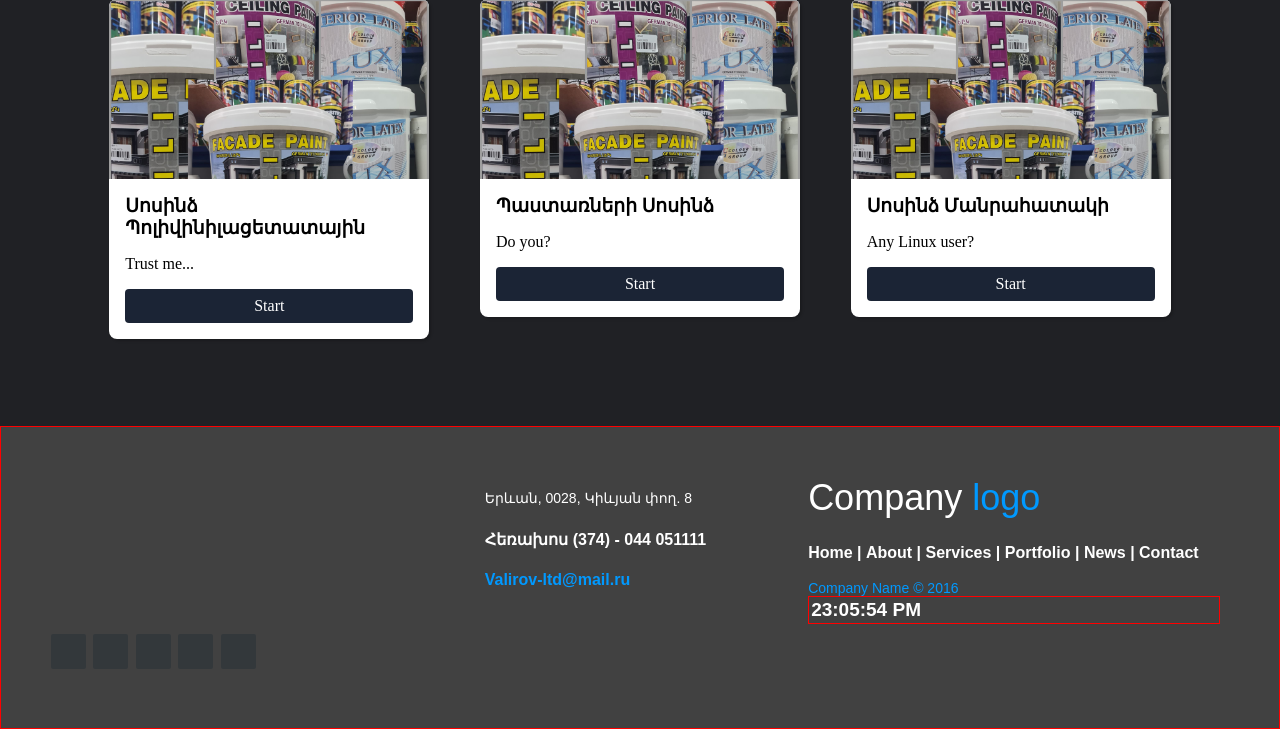
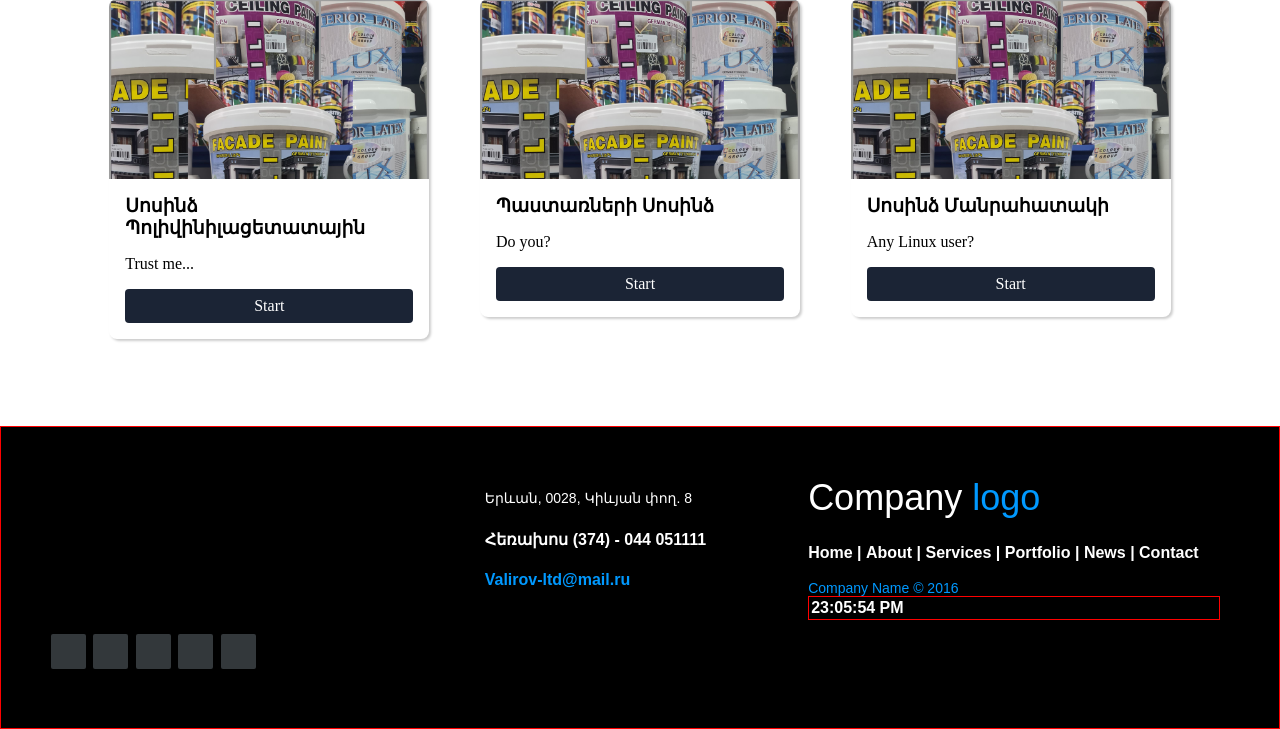
Before and after one commit to vardan-info/0751, a PHP site: page / in a window 1280 px wide. Shown: the part 2509-3238 px from the top of the page. Run offline with PHP 8.4, Linux system fonts and the light colour scheme; grey boxes are pictures that could not be loaded.

Commit message:
Update styles.css

```diff
--- a/css/styles.css
+++ b/css/styles.css
@@ -12,7 +12,7 @@
   color:white;
   border:1px solid red;
   padding:2px;
-  font-size:19px;
+  /* font-size:19px; */
 }
 
 .img_1{
@@ -349,7 +349,7 @@ background-color: #000000;
 	/*gallery*/
 	body {
   font-family: Raleway;
-  background-color: #202125;
+  /* background-color: #202125; */
 }
 
 .heading {
@@ -658,7 +658,7 @@ footer{
 
 /*footer--------------*/
 .footer {
-  background-color: #414141;
+  background-color: #000000;
   /* width: 100%; */
   text-align: left;
   font-family: sans-serif;
```
